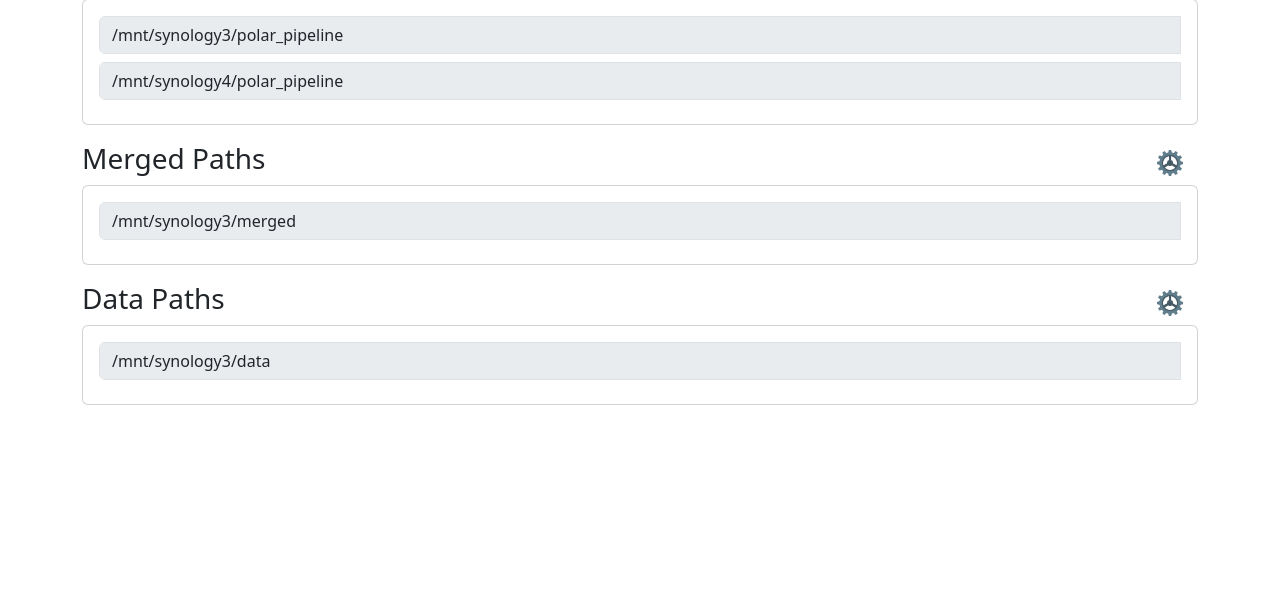
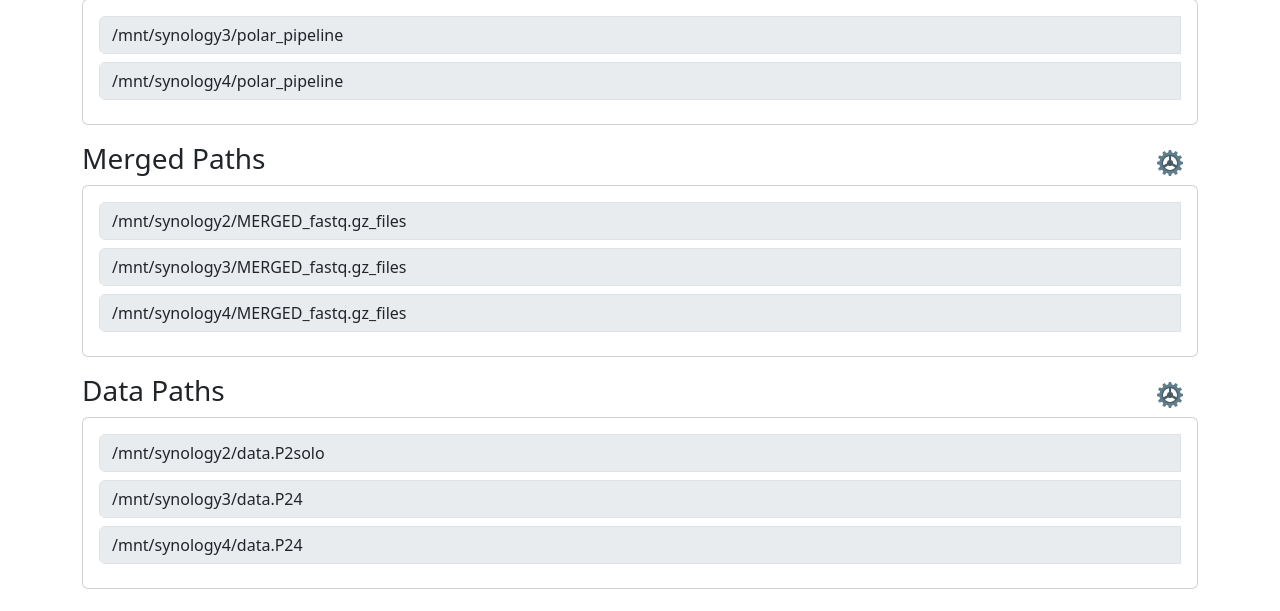
Before and after one commit to parkerpayne/polar-pipeline-database, a Flask app: page /config in a window 1280 px wide. Shown: the part 189-800 px from the top of the page. Run offline with Flask 3, Linux system fonts and the light colour scheme; parts of the project's set-up code (start-up, migrations or seed data) failed here and were passed over; some libraries are stand-ins or nearby versions.

Commit message:
config functional

```diff
--- a/services/web/polardb/paths.yaml
+++ b/services/web/polardb/paths.yaml
@@ -1,9 +1,11 @@
+data_paths:
+- /mnt/synology2/data.P2solo
+- /mnt/synology3/data.P24
+- /mnt/synology4/data.P24
+merged_paths:
+- /mnt/synology2/MERGED_fastq.gz_files
+- /mnt/synology3/MERGED_fastq.gz_files
+- /mnt/synology4/MERGED_fastq.gz_files
 pipeline_paths:
-  - /mnt/synology3/polar_pipeline
-  - /mnt/synology4/polar_pipeline
-
-merged_paths:
-  - /mnt/synology3/merged
-
-data_paths:
-  - /mnt/synology3/data
+- /mnt/synology3/polar_pipeline
+- /mnt/synology4/polar_pipeline
--- a/services/web/polardb/templates/config.html
+++ b/services/web/polardb/templates/config.html
@@ -22,7 +22,7 @@
         }
     </style>
 </head>
-<body onload="initialize()">
+<body>
     <div class="body">
         <nav class="navbar navbar-expand-lg navbar-dark bg-dark sticky-top">
             <a class="navbar-brand" href="{{ url_for('index') }}">Polar Database</a>
@@ -50,7 +50,7 @@
                     <h3>Pipeline Output Paths</h3>
                 </div>
                 <div class="col-auto">
-                    <button class="btn" onclick="editToggle()">
+                    <button class="btn" onclick="editToggle('Path')">
                         <img src="{{ url_for('static', filename='gear.png') }}" alt="Gear Icon" class="img-fluid" style="height: 30px;">
                     </button>
                 </div>
@@ -58,14 +58,16 @@
             <div class="row mb-3">
                 <div class="container">
                     <div class="card" style="padding: 1rem;">
+                        <div id="PathContainer">
                             {% for path in pipeline_paths %}
                                 <div class="input-group mb-2">
-                                <input class="form-control pathField" type="text" value="{{ path }}" disabled>
+                                    <input class="form-control PathField" type="text" value="{{ path }}" disabled>
                                     <button class="btn btn-danger deletePathButton" type="button" style="display: none;">Delete</button>
                                 </div>
                             {% endfor %}
-                        <button class="btn btn-primary mb-2 newPathButton" style="display: none;">Add New</button>
-                        <button class="btn btn-primary confirmPathButton" style="display: none;">Confirm</button>
+                        </div>
+                        <button class="btn btn-primary mb-2 newPathButton" style="display: none;" onclick="addNewPath('Path')">Add New</button>
+                        <button class="btn btn-primary confirmPathButton" style="display: none;" onclick="confirmChanges('Path')">Confirm</button>
                     </div>
                 </div>
             </div>
@@ -74,7 +76,7 @@
                     <h3>Merged Paths</h3>
                 </div>
                 <div class="col-auto">
-                    <button class="btn" onclick="editToggle()">
+                    <button class="btn" onclick="editToggle('Merged')">
                         <img src="{{ url_for('static', filename='gear.png') }}" alt="Gear Icon" class="img-fluid" style="height: 30px;">
                     </button>
                 </div>
@@ -82,14 +84,16 @@
             <div class="row mb-3">
                 <div class="container">
                     <div class="card" style="padding: 1rem;">
+                        <div id="MergedContainer">
                             {% for path in merged_paths %}
                                 <div class="input-group mb-2">
-                                <input class="form-control mergedField" type="text" value="{{ path }}" disabled>
+                                    <input class="form-control MergedField" type="text" value="{{ path }}" disabled>
                                     <button class="btn btn-danger deleteMergedButton" type="button" style="display: none;">Delete</button>
                                 </div>
                             {% endfor %}
-                        <button class="btn btn-primary mb-2 newMergedButton" style="display: none;">Add New</button>
-                        <button class="btn btn-primary confirmMergedButton" style="display: none;">Confirm</button>
+                        </div>
+                        <button class="btn btn-primary mb-2 newMergedButton" style="display: none;" onclick="addNewPath('Merged')">Add New</button>
+                        <button class="btn btn-primary confirmMergedButton" style="display: none;" onclick="confirmChanges('Merged')">Confirm</button>
                     </div>
                 </div>
             </div>
@@ -98,7 +102,7 @@
                     <h3>Data Paths</h3>
                 </div>
                 <div class="col-auto">
-                    <button class="btn" onclick="editToggle()">
+                    <button class="btn" onclick="editToggle('Data')">
                         <img src="{{ url_for('static', filename='gear.png') }}" alt="Gear Icon" class="img-fluid" style="height: 30px;">
                     </button>
                 </div>
@@ -106,14 +110,16 @@
             <div class="row mb-3">
                 <div class="container">
                     <div class="card" style="padding: 1rem;">
+                        <div id="DataContainer">
                             {% for path in data_paths %}
                                 <div class="input-group mb-2">
-                                <input class="form-control dataField" type="text" value="{{ path }}" disabled>
+                                    <input class="form-control DataField" type="text" value="{{ path }}" disabled>
                                     <button class="btn btn-danger deleteDataButton" type="button" style="display: none;">Delete</button>
                                 </div>
                             {% endfor %}
-                        <button class="btn btn-primary mb-2 newDataButton" style="display: none;">Add New</button>
-                        <button class="btn btn-primary confirmDataButton" style="display: none;">Confirm</button>
+                        </div>
+                        <button class="btn btn-primary mb-2 newDataButton" style="display: none;" onclick="addNewPath('Data')">Add New</button>
+                        <button class="btn btn-primary confirmDataButton" style="display: none;" onclick="confirmChanges('Data')">Confirm</button>
                     </div>
                 </div>
             </div>
@@ -124,26 +130,76 @@
     <script src="https://cdn.jsdelivr.net/npm/@popperjs/core@2.5.4/dist/umd/popper.min.js"></script>
     <script src="https://cdn.jsdelivr.net/npm/bootstrap@5.3.3/dist/js/bootstrap.bundle.min.js" integrity="sha384-YvpcrYf0tY3lHB60NNkmXc5s9fDVZLESaAA55NDzOxhy9GkcIdslK1eN7N6jIeHz" crossorigin="anonymous"></script>
     <script>
-        function initialize(){
-            $('.newPathButton').each(function() {
-                $(this).hide()
+        $(document).ready(function() {
+            $('.PathField').prop('disabled', true);
+            $('.MergedField').prop('disabled', true);
+            $('.DataField').prop('disabled', true);
         });
-        }
 
-        function editToggle(){
-            $('.pathField').each(function() {
+        function editToggle(path_type){
+            $('.'+path_type+'Field').each(function() {
                 $(this).prop('disabled', function(i, value) {
                     return !value;
                 });
             });
-            $('.newPathButton').each(function() {
+            $('.new'+path_type+'Button').each(function() {
                 $(this).toggle();
             });
-            $('.confirmPathButton').each(function() {
+            $('.confirm'+path_type+'Button').each(function() {
                 $(this).toggle();
             });
-            $('.deletePathButton').each(function(){
+            $('.delete'+path_type+'Button').each(function(){
                 $(this).toggle();
+            });
+
+            deletePath(path_type);
+        }
+
+        function addNewPath(path_type){
+            var inputline = `
+            <div class="input-group mb-2">
+                <input class="form-control `+path_type+`Field" type="text" value="">
+                <button class="btn btn-danger delete`+path_type+`Button" type="button" onclick="deletePath('`+path_type+`')">Delete</button>
+            </div>
+            `
+            var text_input_container = document.getElementById(path_type+'Container');
+            text_input_container.insertAdjacentHTML('beforeend', inputline);
+            deletePath(path_type);
+        }
+
+        function confirmChanges(path_type){
+            var paths = []
+            $('.'+path_type+'Field').each(function() {
+                if($(this)[0].value !== ''){
+                    paths.push($(this)[0].value);
+                }else{
+                    $(this).closest('.input-group').remove();
+                }
+            });
+
+            $.ajax({
+                url: '/update_paths',
+                type: 'POST',
+                data: JSON.stringify({
+                    path_type: path_type,
+                    path_list: paths
+                }),
+                contentType: 'application/json',
+                success: function(response) {
+                    editToggle(path_type);
+                },
+                error: function(xhr, status, error) {
+                    var errorMessage = xhr.responseJSON.error;
+                    alert(errorMessage);
+                }
+            });
+
+
+        }
+
+        function deletePath(path_type){
+            $('.delete'+path_type+'Button').on('click', function() {
+                $(this).closest('.input-group').remove();
             });
         }
     </script>
```
Also changed, not shown: services/web/polardb/__init__.py (+113 -4 lines). Lines whose indentation alone changed are shown as unchanged.
